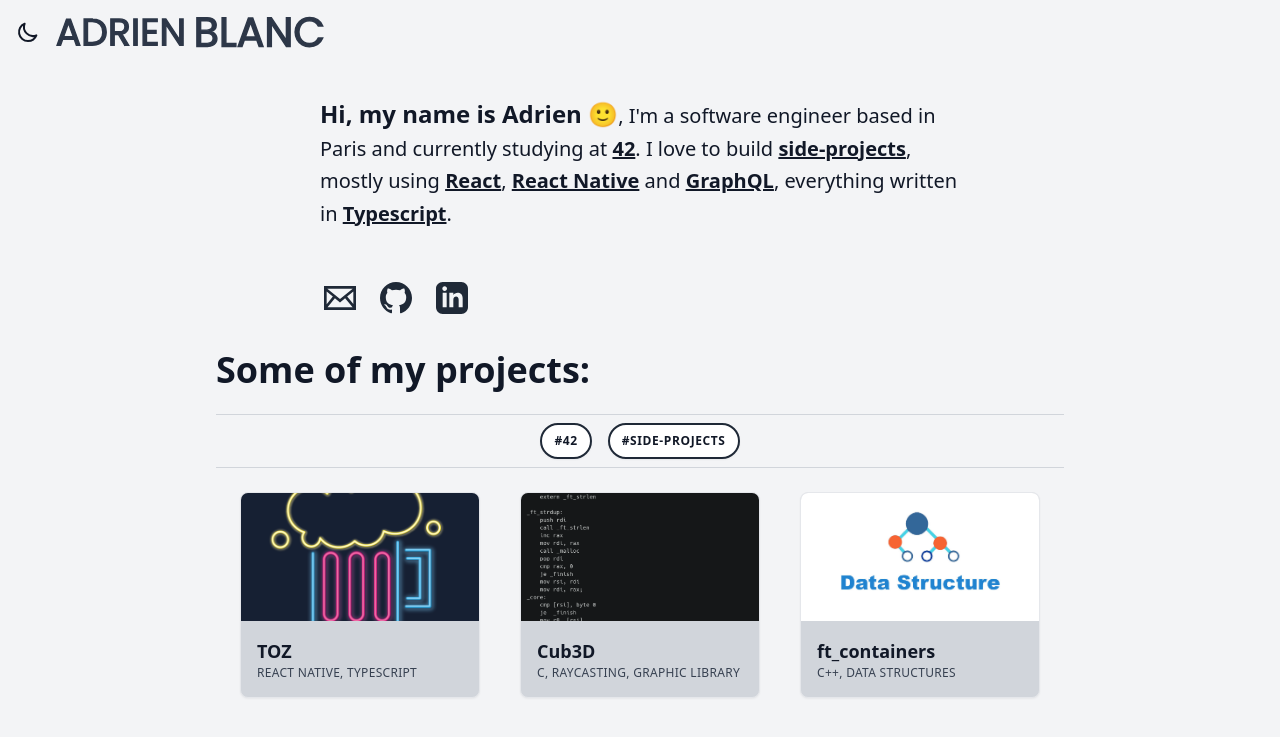
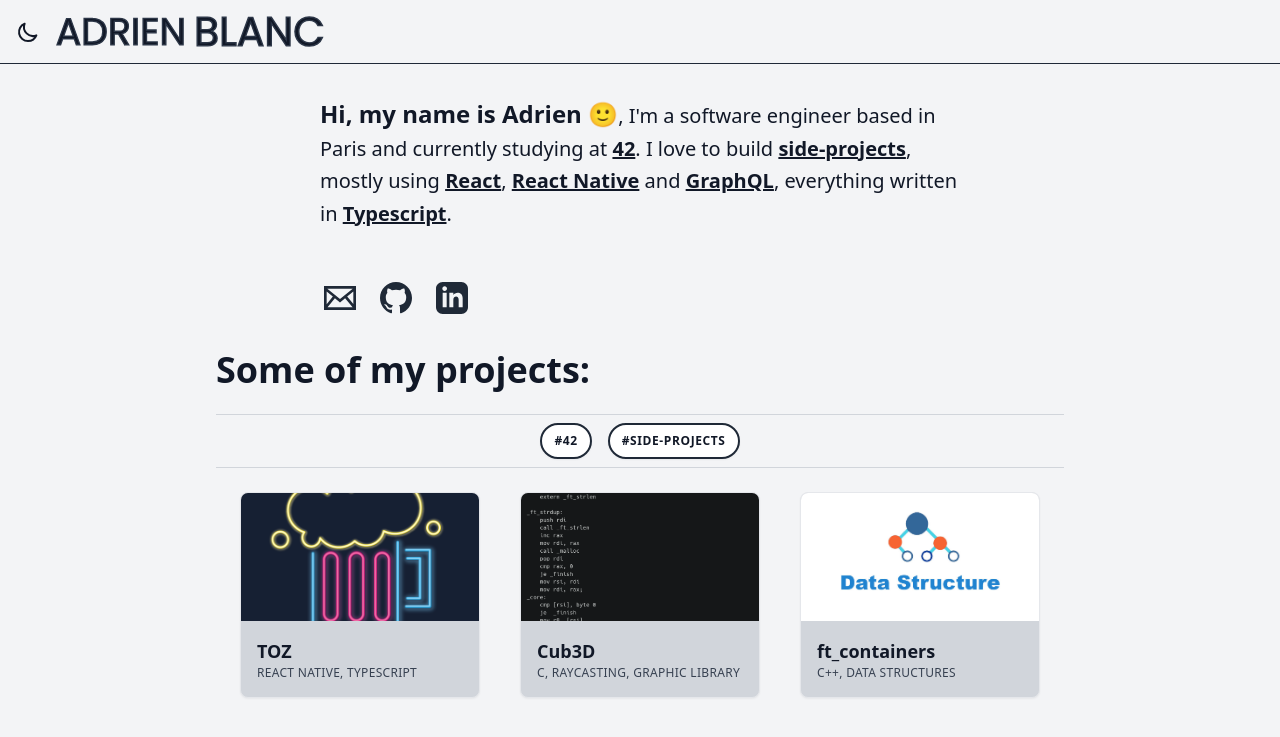
Before and after one commit to adblanc/adrienblanc.com, a Next.js app: page / in a window 1280 px wide. Shown: the top 737 px of the page. Built offline with nearby package versions, Linux system fonts and the light colour scheme; what @tailwindcss/typography would draw is missing.

Commit message:
dark mode fixed logo and other stuff

```diff
--- a/src/components/AdrienBlanc.tsx
+++ b/src/components/AdrienBlanc.tsx
@@ -1,10 +1,29 @@
-import { useEffect } from "react";
-import { animateSgv } from "../utils/svg";
+import { useTheme } from "next-themes";
+import { useEffect, useRef } from "react";
 
 const idLeft = "adrien";
 const idRight = "blanc";
 
 const svgClass = "w-32";
+
+function animateSgv(
+  id: string,
+  delay: number,
+  delayIncrement: number,
+  theme: string
+) {
+  const logo = document.getElementById(id) as any;
+  const logoPaths = document.querySelectorAll(`#${id} path`) as any;
+
+  for (let i = 0; i < logoPaths.length; i++) {
+    logoPaths[i].style.stroke = theme === "dark" ? "white" : "#2d3748";
+    logoPaths[i].style.strokeDasharray = logoPaths[i].getTotalLength();
+    logoPaths[i].style.strokeDashoffset = logoPaths[i].getTotalLength();
+    logoPaths[i].style.animation = `line-anim 2s ease forwards ${delay}s`;
+    delay += delayIncrement;
+  }
+  logo.style.animation = `fill 0.5s ease forwards ${delay + 1.1}s`;
+}
 
 const getDelayByLength = (length: number) => {
   const totalDuration = 3000;
@@ -13,15 +32,15 @@
 };
 
 const AdrienBlanc: React.FC<unknown> = () => {
+  const { theme } = useTheme();
+
   useEffect(() => {
     const logoOneLength = document.getElementById(idLeft)!.childElementCount;
     const logoTwoLength = document.getElementById(idRight)!.childElementCount;
 
-    animateSgv(idLeft, 0, getDelayByLength(logoOneLength));
-    animateSgv(idRight, 0, getDelayByLength(logoTwoLength));
-  }, []);
-
-  const strokeColor = "#2d3748";
+    animateSgv(idLeft, 0, getDelayByLength(logoOneLength), theme);
+    animateSgv(idRight, 0, getDelayByLength(logoTwoLength), theme);
+  }, [theme]);
 
   return (
     <div className="text-center flex justify-center space-x-3">
@@ -34,37 +53,31 @@
       >
         <path
           d="M69.416 81.68H25.64L17.576 104H3.75201L40.04 4.208H55.16L91.304 104H77.48L69.416 81.68ZM65.672 71.024L47.528 20.336L29.384 71.024H65.672Z"
-          stroke={strokeColor}
           strokeWidth="5"
           strokeLinecap="square"
         />
         <path
           d="M138.367 3.632C149.311 3.632 158.767 5.696 166.735 9.824C174.799 13.856 180.943 19.664 185.167 27.248C189.487 34.832 191.647 43.76 191.647 54.032C191.647 64.304 189.487 73.232 185.167 80.816C180.943 88.304 174.799 94.064 166.735 98.096C158.767 102.032 149.311 104 138.367 104H107.119V3.632H138.367ZM138.367 93.2C151.327 93.2 161.215 89.792 168.031 82.976C174.847 76.064 178.255 66.416 178.255 54.032C178.255 41.552 174.799 31.808 167.887 24.8C161.071 17.792 151.231 14.288 138.367 14.288H120.223V93.2H138.367Z"
-          stroke={strokeColor}
           strokeWidth="5"
           strokeLinecap="square"
         />
         <path
           d="M261.78 104L237.876 62.96H222.036V104H208.932V3.632H241.332C248.916 3.632 255.3 4.928 260.484 7.52C265.764 10.112 269.7 13.616 272.292 18.032C274.884 22.448 276.18 27.488 276.18 33.152C276.18 40.064 274.164 46.16 270.132 51.44C266.196 56.72 260.244 60.224 252.276 61.952L277.476 104H261.78ZM222.036 52.448H241.332C248.436 52.448 253.764 50.72 257.316 47.264C260.868 43.712 262.644 39.008 262.644 33.152C262.644 27.2 260.868 22.592 257.316 19.328C253.86 16.064 248.532 14.432 241.332 14.432H222.036V52.448Z"
-          stroke={strokeColor}
           strokeWidth="5"
           strokeLinecap="square"
         />
         <path
           d="M309.645 3.632V104H296.541V3.632H309.645Z"
-          stroke={strokeColor}
           strokeWidth="5"
           strokeLinecap="square"
         />
         <path
           d="M345.083 14.288V47.84H381.659V58.64H345.083V93.2H385.979V104H331.979V3.48801H385.979V14.288H345.083Z"
-          stroke={strokeColor}
           strokeWidth="5"
           strokeLinecap="square"
         />
         <path
           d="M484.719 104H471.615L418.911 24.08V104H405.807V3.48801H418.911L471.615 83.264V3.48801H484.719V104Z"
-          stroke={strokeColor}
           strokeWidth="5"
           strokeLinecap="square"
         />
@@ -78,31 +91,26 @@
       >
         <path
           d="M53.344 53.304C56.992 53.88 60.304 55.368 63.28 57.768C66.352 60.168 68.752 63.144 70.48 66.696C72.304 70.248 73.216 74.04 73.216 78.072C73.216 83.16 71.92 87.768 69.328 91.896C66.736 95.928 62.944 99.144 57.952 101.544C53.056 103.848 47.248 105 40.528 105H3.08801V4.632H39.088C45.904 4.632 51.712 5.784 56.512 8.088C61.312 10.296 64.912 13.32 67.312 17.16C69.712 21 70.912 25.32 70.912 30.12C70.912 36.072 69.28 41.016 66.016 44.952C62.848 48.792 58.624 51.576 53.344 53.304ZM16.192 47.976H38.224C44.368 47.976 49.12 46.536 52.48 43.656C55.84 40.776 57.52 36.792 57.52 31.704C57.52 26.616 55.84 22.632 52.48 19.752C49.12 16.872 44.272 15.432 37.936 15.432H16.192V47.976ZM39.376 94.2C45.904 94.2 50.992 92.664 54.64 89.592C58.288 86.52 60.112 82.248 60.112 76.776C60.112 71.208 58.192 66.84 54.352 63.672C50.512 60.408 45.376 58.776 38.944 58.776H16.192V94.2H39.376Z"
-          stroke={strokeColor}
           strokeWidth="5"
           strokeLinecap="square"
         />
         <path
           d="M104.505 94.344H139.641V105H91.4005V4.632H104.505V94.344Z"
-          stroke={strokeColor}
           strokeWidth="5"
           strokeLinecap="square"
         />
         <path
           d="M212.885 82.68H169.109L161.045 105H147.221L183.509 5.208H198.629L234.773 105H220.949L212.885 82.68ZM209.141 72.024L190.997 21.336L172.853 72.024H209.141Z"
-          stroke={strokeColor}
           strokeWidth="5"
           strokeLinecap="square"
         />
         <path
           d="M329.5 105H316.396L263.692 25.08V105H250.588V4.488H263.692L316.396 84.264V4.488H329.5V105Z"
-          stroke={strokeColor}
           strokeWidth="5"
           strokeLinecap="square"
         />
         <path
           d="M346.942 54.744C346.942 44.952 349.15 36.168 353.566 28.392C357.982 20.52 363.982 14.376 371.566 9.96C379.246 5.544 387.742 3.336 397.054 3.336C407.998 3.336 417.55 5.976 425.71 11.256C433.87 16.536 439.822 24.024 443.566 33.72H427.87C425.086 27.672 421.054 23.016 415.774 19.752C410.59 16.488 404.35 14.856 397.054 14.856C390.046 14.856 383.758 16.488 378.19 19.752C372.622 23.016 368.254 27.672 365.086 33.72C361.918 39.672 360.334 46.68 360.334 54.744C360.334 62.712 361.918 69.72 365.086 75.768C368.254 81.72 372.622 86.328 378.19 89.592C383.758 92.856 390.046 94.488 397.054 94.488C404.35 94.488 410.59 92.904 415.774 89.736C421.054 86.472 425.086 81.816 427.87 75.768H443.566C439.822 85.368 433.87 92.808 425.71 98.088C417.55 103.272 407.998 105.864 397.054 105.864C387.742 105.864 379.246 103.704 371.566 99.384C363.982 94.968 357.982 88.872 353.566 81.096C349.15 73.32 346.942 64.536 346.942 54.744Z"
-          stroke={strokeColor}
           strokeWidth="5"
           strokeLinecap="square"
         />
--- a/src/components/DarkModeSwitch.tsx
+++ b/src/components/DarkModeSwitch.tsx
@@ -1,4 +1,5 @@
 import { useTheme } from "next-themes";
+import { useEffect, useState } from "react";
 
 const Moon = () => (
   <svg
@@ -36,13 +37,25 @@
 
 const DarkModeSwitch: React.FC<unknown> = () => {
   const { setTheme, theme } = useTheme();
+  const [mounted, setMounted] = useState(false);
+
+  useEffect(() => setMounted(true), []);
 
   const switchTheme = () => {
     setTheme(theme === "dark" ? "light" : "dark");
   };
 
+  // https://github.com/pacocoursey/next-themes#avoid-hydration-mismatch
+  if (!mounted) {
+    return <div className="w-6 h-6" />;
+  }
+
   return (
-    <button onClick={switchTheme}>
+    <button
+      className="focus:outline-none"
+      aria-label="Switch dark mode"
+      onClick={switchTheme}
+    >
       {theme === "dark" ? <Sun /> : <Moon />}
     </button>
   );
--- a/src/components/Layout.tsx
+++ b/src/components/Layout.tsx
@@ -2,7 +2,7 @@
 import Navbar from "./Navbar";
 
 const Layout: React.FunctionComponent<unknown> = ({ children }) => (
-  <div className="bg-gray-100 dark:bg-gray-900 min-h-screen antialiased text-gray-900 dark:text-gray-100">
+  <div className="bg-gray-100 dark:bg-gray-900 min-h-screen antialiased text-gray-900 dark:text-gray-100 transition-colors ease-in-out duration-100">
     <Navbar />
     <main className="space-y-8 p-8 md:px-32 md:pb-32">{children}</main>
   </div>
--- a/src/components/Navbar.tsx
+++ b/src/components/Navbar.tsx
@@ -3,7 +3,7 @@
 
 const Navbar = () => {
   return (
-    <nav className="sticky top-0 left-0 z-50 w-full h-16 p-4 bg-gray-100 dark:bg-black flex flex-row space-x-4">
+    <nav className="sticky top-0 left-0 z-50 w-full h-16 p-4 bg-gray-100 dark:bg-gray-900 border-b border-gray-800 dark:border-gray-100 flex flex-row space-x-4">
       <DarkModeSwitch />
       <AdrienBlanc />
     </nav>
--- a/src/components/ProjetFilters.tsx
+++ b/src/components/ProjetFilters.tsx
@@ -35,7 +35,7 @@
             value === filter
               ? "bg-gray-800 text-gray-200 dark:text-gray-900 dark:bg-gray-100"
               : "bg-white dark:bg-gray-800 dark:text-gray-200"
-          } rounded-full m-2 py-2 px-3 text-xs cursor-pointer uppercase tracking-wider font-bold focus:outline-none border-2 border-gray-800 shadow-sm hover:shadow-md hover:bg-gray-800 hover:text-gray-200 dark:hover:bg-gray-100 dark:hover:text-gray-900 transition ease-in-out duration-300`}
+          } rounded-full m-2 py-2 px-3 text-xs cursor-pointer uppercase tracking-wider font-bold focus:outline-none border-2 border-gray-800 shadow-sm hover:shadow-md hover:bg-gray-800 hover:text-gray-200 dark:hover:bg-gray-100 dark:hover:text-gray-900 transition ease-in-out duration-100`}
         >
           {title}
         </button>
--- a/src/styles/index.css
+++ b/src/styles/index.css
@@ -13,6 +13,6 @@
     fill: transparent;
   }
   to {
-    fill: #2d3748;
+    fill: currentColor;
   }
 }
--- a/src/utils/svg.ts
+++ /dev/null
@@ -1,12 +0,0 @@
-export function animateSgv(id: string, delay: number, delayIncrement: number) {
-  const logo = document.getElementById(id) as any;
-  const logoPaths = document.querySelectorAll(`#${id} path`) as any;
-
-  for (let i = 0; i < logoPaths.length; i++) {
-    logoPaths[i].style.strokeDasharray = logoPaths[i].getTotalLength();
-    logoPaths[i].style.strokeDashoffset = logoPaths[i].getTotalLength();
-    logoPaths[i].style.animation = `line-anim 2s ease forwards ${delay}s`;
-    delay += delayIncrement;
-  }
-  logo.style.animation = `fill 0.5s ease forwards ${delay + 1.1}s`;
-}
--- a/tailwind.config.js
+++ b/tailwind.config.js
@@ -10,7 +10,9 @@
     extend: {},
   },
   variants: {
-    extend: {},
+    extend: {
+      borderColor: ["dark"],
+    },
   },
   plugins: [require("@tailwindcss/typography")],
 };
```
